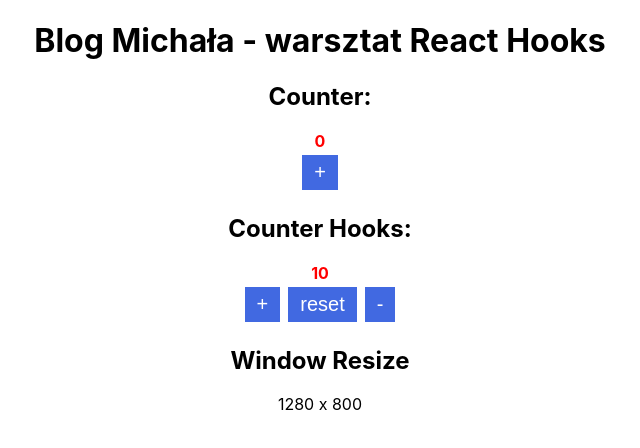
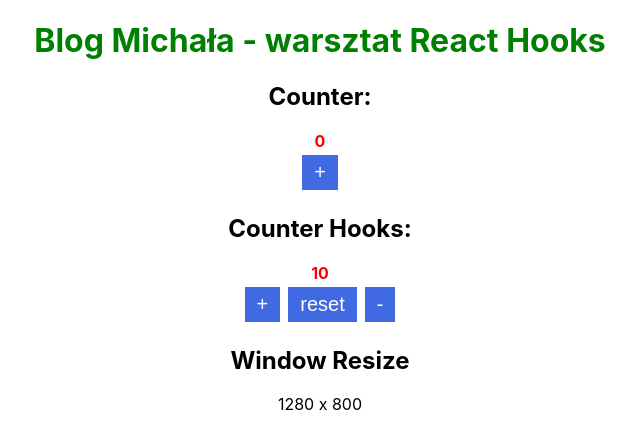
Before and after one commit to milecki/react-hooks-workshop-stacjait, a React (Create React App) app: page / in a window 1280 px wide. Shown: the top 448 px of the page, without its empty margins (320-960 px from the left). Built offline with nearby package versions, Linux system fonts and the light colour scheme.

Commit message:
Header's class depends on window.scrollY

```diff
--- a/src/App.css
+++ b/src/App.css
@@ -1,3 +1,20 @@
+body {
+  height: 10000px;
+}
+
+.headerFixed {
+  position: fixed;
+  top: 0;
+  left: 0;
+  width: 100%;
+  color: pink;
+}
+
+.headerNormal {
+  position: relative;
+  color: green;
+}
+
 .App {
   margin: 0 auto;
   max-width: 1200px;
--- a/src/App.js
+++ b/src/App.js
@@ -1,5 +1,6 @@
 import React from 'react';
 import './App.css';
+import Header from './Header';
 import Counter from './Counter';
 import CounterHooks from './CounterHooks';
 import WindowResize from './WindowResize';
@@ -7,7 +8,7 @@ import WindowResize from './WindowResize';
 function App() {
   return (
     <div className="App">
-      <h1>Blog Michała - warsztat React Hooks</h1>
+      <Header />
       <Counter />
       <CounterHooks />
       <WindowResize />
--- /dev/null
+++ b/src/Header.js
@@ -0,0 +1,29 @@
+import React, { useState, useEffect } from 'react';
+
+function Header() {
+  const normalClass = 'headerNormal';
+  const fixedClass = 'headerFixed';
+
+  const [headerClass, setHeaderClass] = useState(normalClass);
+
+  const handleScroll = () => {
+    let y = window.scrollY;
+    if (y > 1000) {
+      setHeaderClass(fixedClass);
+    } else {
+      setHeaderClass(normalClass);
+    }
+  };
+
+  useEffect(() => {
+    window.addEventListener('scroll', handleScroll);
+
+    return () => {
+      window.removeEventListener('scroll', handleScroll);
+    };
+  }, []);
+
+  return <h1 class={headerClass}>Blog Michała - warsztat React Hooks</h1>;
+}
+
+export default Header;
```
